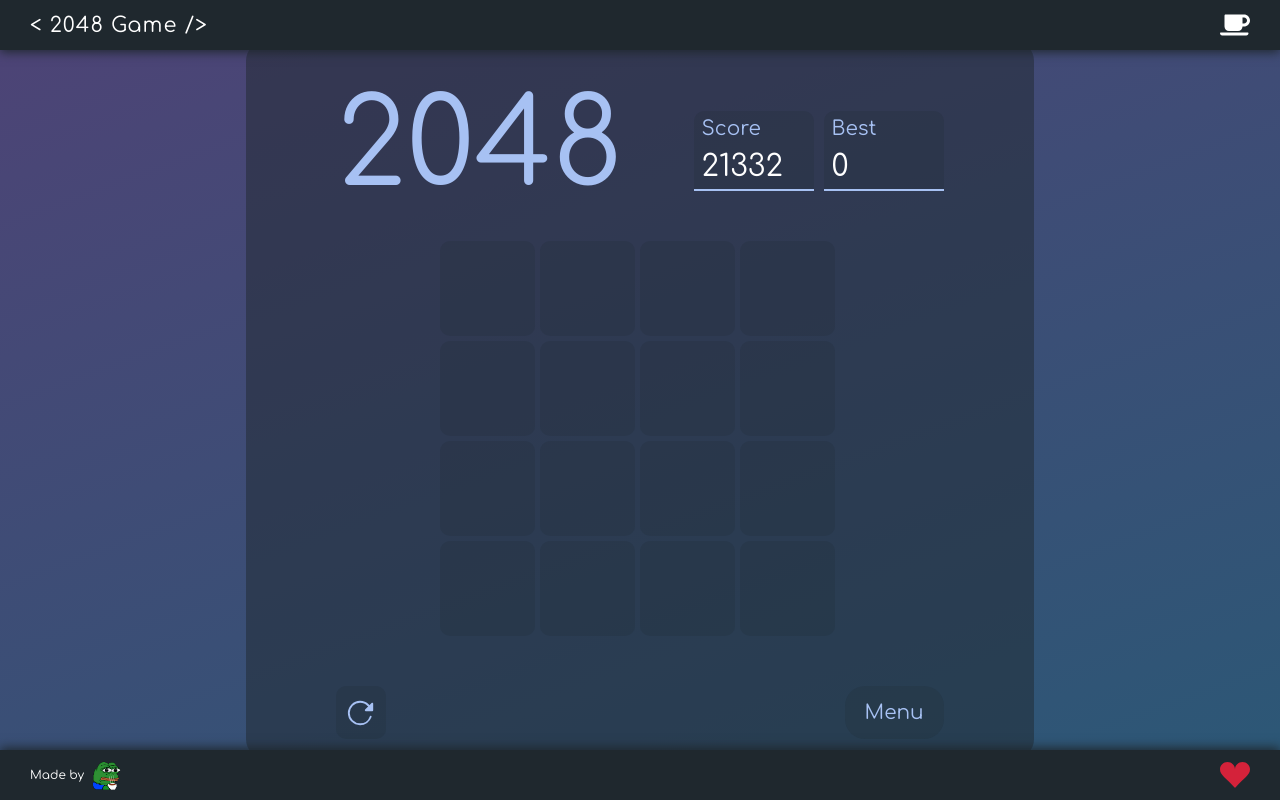
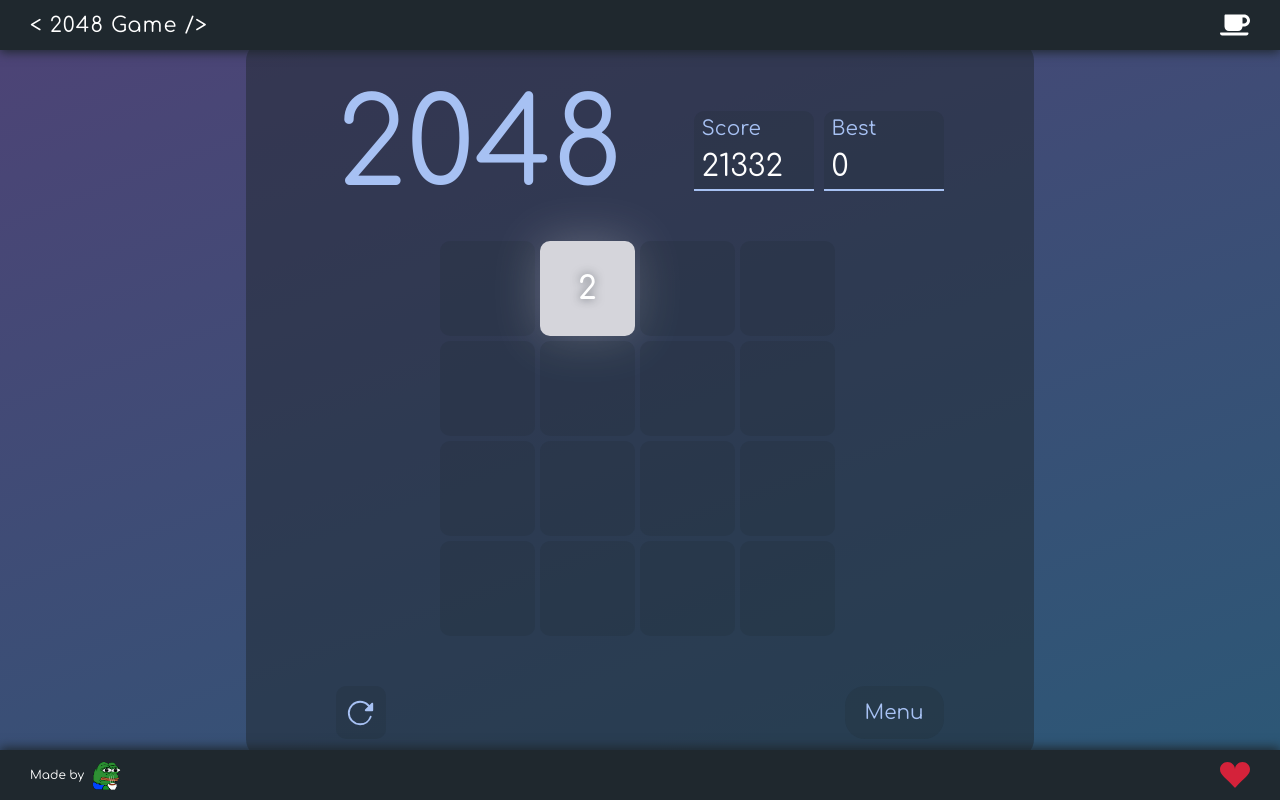
Before and after one commit to Ryabaa/2048-Game, a React (Create React App) app: page / in a window 1280 px wide. Built offline with nearby package versions, Linux system fonts and the light colour scheme.

Commit message:
fix: createPeace function

```diff
--- a/src/components/game/GameContext.jsx
+++ b/src/components/game/GameContext.jsx
@@ -1,26 +1,46 @@
-import React, { useState, createContext, useCallback, useEffect } from "react";
+import React, { useState, createContext, useEffect } from "react";
 
-import createField from "./createField";
 import createPiece from "./createPiece";
 import formView from "./formView";
+import handleKeyPress from "./handleKeyPress";
+import movePiece from "./movePiece";
+
+import createField from "../../utils/createField";
 
 export const GameContext = createContext();
 
+const initialGameState = "game";
+const initialFieldSize = 4;
+const initialPieces = [];
+const initialMoveDirection = "";
+const initialField = [];
+
 export const GameProvider = (props) => {
-    const [gameState, setGameState] = useState("menu");
-    const [fieldSize, setFieldSize] = useState([4, 4]);
-    const initialField = createField(fieldSize);
+    const [gameState, setGameState] = useState(initialGameState);
+    const [fieldSize, setFieldSize] = useState(initialFieldSize);
+    const [pieces, setPieces] = useState(initialPieces);
+    const [moveDirection, setMoveDirection] = useState(initialMoveDirection);
     const [field, setField] = useState(initialField);
-    const initialPieces = [];
-    const [pieces, setPieces] = useState(initialPieces);
 
-    const crtPiece = () => {
-        createPiece(field, setField, pieces, setPieces);
+    const handleCreatePiece = () => {
+        createPiece(fieldSize, pieces, setPieces);
     };
 
     useEffect(() => {
-        formView(fieldSize, setField, field, pieces);
-    }, [pieces]);
+        movePiece(moveDirection, pieces, setPieces);
+        formView(fieldSize, setField, pieces);
+    }, [moveDirection, pieces]);
+
+    useEffect(() => {
+        if (gameState === "game") {
+            createField(fieldSize);
+            createPiece(fieldSize, pieces, setPieces);
+            window.addEventListener("keydown", (event) => handleKeyPress(event, setMoveDirection));
+            return () => {
+                window.removeEventListener("keydown", (event) => handleKeyPress(event, setMoveDirection));
+            };
+        }
+    }, [gameState]);
 
     return (
         <GameContext.Provider
@@ -28,7 +48,7 @@ export const GameProvider = (props) => {
                 field: field,
                 setField: setField,
                 gameState: gameState,
-                crtPiece: crtPiece,
+                handleCreatePiece: handleCreatePiece,
             }}>
             {props.children}
         </GameContext.Provider>
--- a/src/components/game/createField.js
+++ /dev/null
@@ -1,8 +0,0 @@
-function createField(fieldSize) {
-    let row = Array.apply(null, Array(fieldSize[0])).map(() => 0);
-    let field = Array.apply(null, Array(fieldSize[1])).map(() => [...row]);
-
-    return field;
-}
-
-export default createField;
--- a/src/components/game/createPiece.js
+++ b/src/components/game/createPiece.js
@@ -1,27 +1,26 @@
 import getRandom from "../../utils/getRandom";
 
-function createPiece(field, setField, pieces, setPieces) {
-    const randRow = getRandom(field.length);
-    const randPiece = getRandom(field[0].length);
-    const randNumber = getRandom(2);
+function createPiece(fieldSize, pieces, setPieces) {
+    const getData = () => {
+        const newPiece = {
+            y: getRandom(fieldSize),
+            x: getRandom(fieldSize),
+            number: getRandom(2) === 0 ? 2 : 4,
+        };
 
-    try {
-        if (field[randRow][randPiece] === 0) {
-            console.log(randNumber);
-            setPieces([
-                ...pieces,
-                {
-                    y: randRow,
-                    x: randPiece,
-                    number: randNumber === 0 ? 2 : 4,
-                },
-            ]);
-        } else {
-            createPiece(field, setField, pieces, setPieces);
+        //Проверку полон ли массив, потом вынести в фукнцию завершения игры
+        if (pieces !== [] && pieces.length !== fieldSize * fieldSize) {
+            const pieceIndex = pieces.findIndex((piece) => piece.x === newPiece.x && piece.y === newPiece.y);
+            if (pieceIndex !== -1) {
+                getData();
+            } else {
+                setPieces([...pieces, newPiece]);
+            }
         }
-    } catch {
+
         return;
-    }
+    };
+    getData();
 }
 
 export default createPiece;
--- a/src/components/game/formView.js
+++ b/src/components/game/formView.js
@@ -1,6 +1,6 @@
-import createField from "./createField";
+import createField from "../../utils/createField";
 
-function formView(fieldSize, setField, field, pieces) {
+function formView(fieldSize, setField, pieces) {
     const newField = createField(fieldSize);
 
     newField.forEach((row, rowIndex) => {
--- /dev/null
+++ b/src/components/game/handleKeyPress.js
@@ -0,0 +1,21 @@
+function handleKeyPress(event, setMoveDirection) {
+    setMoveDirection("");
+    switch (event.keyCode) {
+        case 87:
+            setMoveDirection("up");
+            break;
+        case 65:
+            setMoveDirection("left");
+            break;
+        case 83:
+            setMoveDirection("down");
+            break;
+        case 68:
+            setMoveDirection("right");
+            break;
+        default:
+            break;
+    }
+}
+
+export default handleKeyPress;
--- /dev/null
+++ b/src/components/game/movePiece.js
@@ -0,0 +1,32 @@
+function movePiece(moveDirection, pieces, setPieces) {
+    let newPieces = pieces;
+    console.log("old - ", newPieces);
+
+    switch (moveDirection) {
+        case "up":
+            break;
+        case "left":
+            break;
+        case "down":
+            newPieces.forEach((piece, pieceIndex) => {
+                const nextPieceIndex = pieces.findIndex((element) => piece.x === element.x && piece.y === element.y + 1);
+                for (let count = piece.y; count < 4; count++) {
+                    console.log(1);
+                    const newPiece = { y: count, x: piece.x, number: piece.number };
+                    newPieces.splice(pieceIndex, 1, newPiece);
+                }
+            });
+            console.log("new - ", newPieces);
+            break;
+        case "right":
+            break;
+
+        default:
+            break;
+    }
+
+    setPieces(newPieces);
+    return;
+}
+
+export default movePiece;
--- a/src/components/layout/Main.jsx
+++ b/src/components/layout/Main.jsx
@@ -7,7 +7,7 @@ import { IoReload } from "react-icons/io5";
 import Piece from "./Piece.jsx";
 
 function Main() {
-    const { field, setField, gameState, crtPiece } = useContext(GameContext);
+    const { field, setField, gameState, handleCreatePiece } = useContext(GameContext);
 
     return (
         <main className="main">
@@ -24,7 +24,7 @@ function Main() {
             </div>
             <div className="field">{field.map((row, y) => row.map((number, x) => <Piece number={number} />))}</div>
             <div className="nav-container">
-                <button onClick={crtPiece} className="nav__res-btn">
+                <button onClick={handleCreatePiece} className="nav__res-btn">
                     <IconContext.Provider value={{ className: "nav__res-btn-icon" }}>
                         <IoReload />
                     </IconContext.Provider>
--- a/src/components/layout/Piece.jsx
+++ b/src/components/layout/Piece.jsx
@@ -1,6 +1,6 @@
 import { useEffect, useState } from "react";
 
-import pieceColors from "../game/colors";
+import pieceColors from "../../utils/colors";
 
 function Piece({ number }) {
     const [colorState, setColorState] = useState("");
@@ -12,8 +12,8 @@ function Piece({ number }) {
     });
 
     return (
-        <div className="field__piece" style={{ background: colorState, boxShadow: `0px 1px 50px ${colorState + 50}` }}>
-            {number == 0 ? "" : number}
+        <div className="field__piece" style={number === 0 ? {} : { background: colorState, boxShadow: `0px 1px 50px ${colorState + 50}` }}>
+            {number === 0 ? "" : number}
         </div>
     );
 }
--- a/src/components/game/colors.js
+++ b/src/utils/colors.js
@@ -1,4 +1,5 @@
 const pieceColors = [
+    { number: 0, color: "#1f282e2f" },
     { number: 2, color: "#d5d5db" },
     { number: 4, color: "#7e7c8f" },
     { number: 8, color: "#635da1" },
--- /dev/null
+++ b/src/utils/createField.js
@@ -0,0 +1,8 @@
+function createField(fieldSize) {
+    const row = Array.apply(null, Array(fieldSize)).map(() => 0);
+    const field = Array.apply(null, Array(fieldSize)).map(() => [...row]);
+
+    return field;
+}
+
+export default createField;
```
Also changed, not shown: 1 other file (tests, documents, lock files or other folders).
